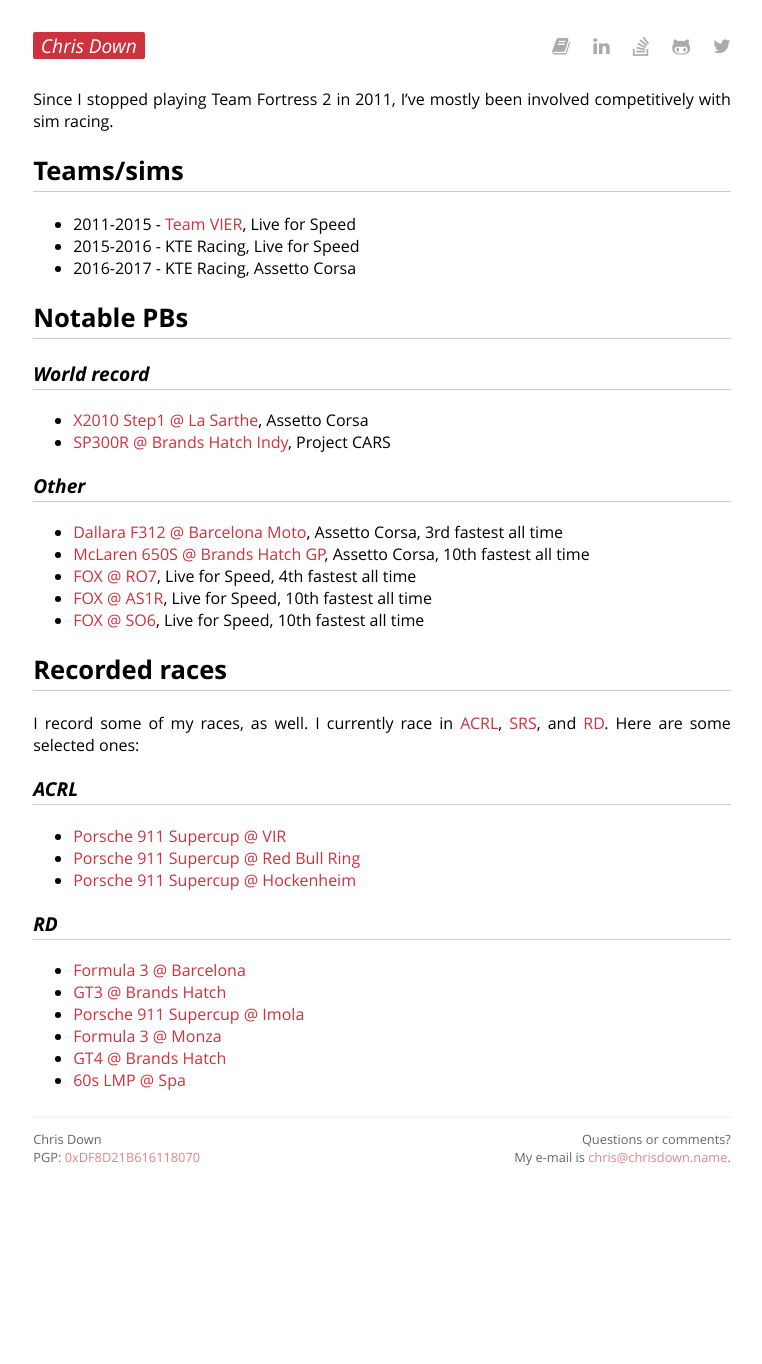
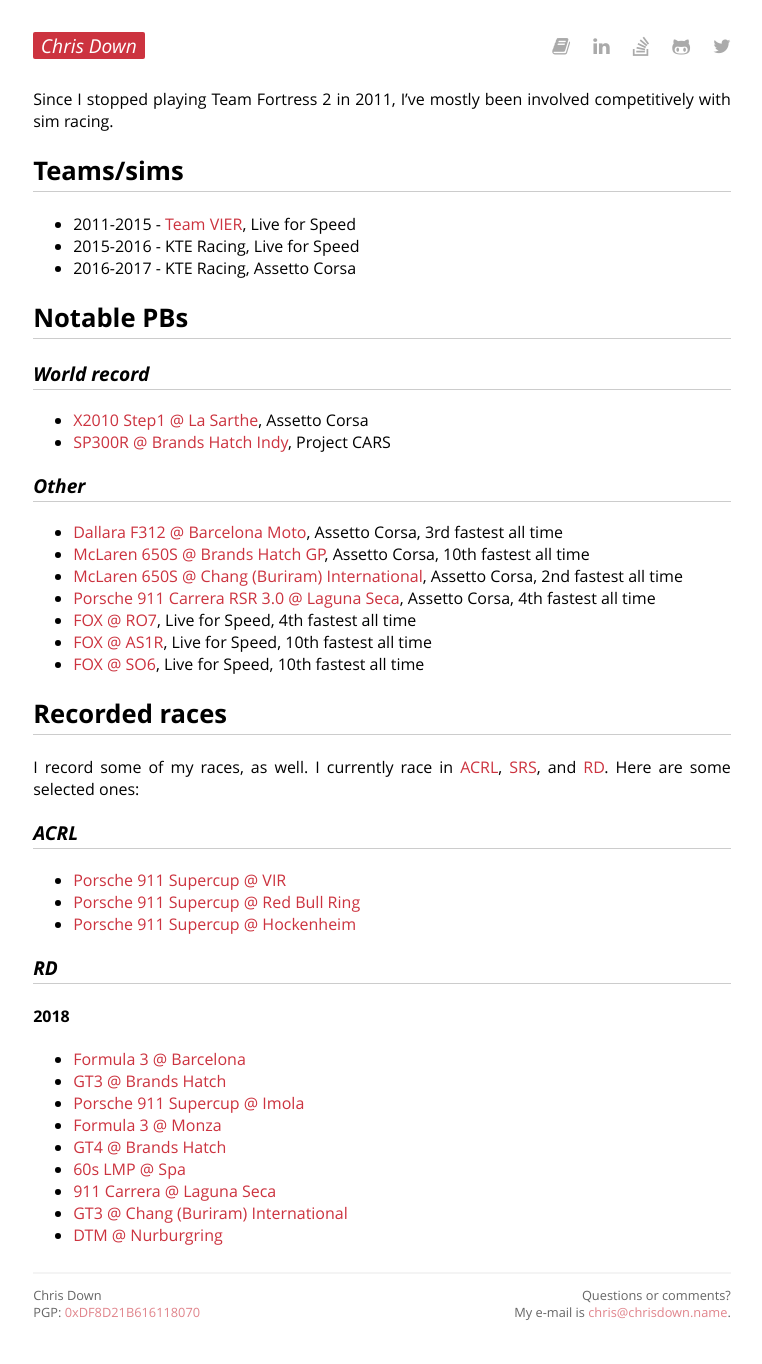
Before and after one commit to cdown/chrisdown.name, a Jekyll site: the page built from racing.md, in a window 1280 px wide. Shown: the whole page, without its empty margins (258-1020 px from the left). Built offline with Jekyll 4.4.1, drawn with Linux system fonts in a browser that asks for light colours; before the commit the page ends 1209 px from its top, so only the background shows below that.

Commit message:
sim: Add some more records

```diff
--- a/racing.md
+++ b/racing.md
@@ -28,6 +28,12 @@ competitively with sim racing.
 - [McLaren 650S @ Brands Hatch
   GP](https://www.youtube.com/watch?v=cAo6T45IUGE), Assetto Corsa, 10th fastest
   all time
+- [McLaren 650S @ Chang (Buriram)
+  International](https://www.youtube.com/watch?v=9xpdLmuXRYs), Assetto Corsa,
+  2nd fastest all time
+- [Porsche 911 Carrera RSR 3.0 @ Laguna
+  Seca](https://www.youtube.com/watch?v=cjzQoYVtUi8), Assetto Corsa, 4th
+  fastest all time
 - [FOX @ RO7](https://www.youtube.com/watch?v=wO0XxZdd-XQ), Live for Speed, 4th
   fastest all time
 - [FOX @ AS1R](https://www.youtube.com/watch?v=bpRAhw2Phlc), Live for Speed,
@@ -51,9 +57,16 @@ Here are some selected ones:
 
 ### RD
 
+#### 2018
+
 - [Formula 3 @ Barcelona](https://www.youtube.com/watch?v=3Bfn3qkzGRs)
 - [GT3 @ Brands Hatch](https://www.youtube.com/watch?v=0w7eXvuIFWQ)
 - [Porsche 911 Supercup @ Imola](https://www.youtube.com/watch?v=or8lJBGkA5Q)
 - [Formula 3 @ Monza](https://www.youtube.com/watch?v=Isg5zc-JMQg)
 - [GT4 @ Brands Hatch](https://www.youtube.com/watch?v=eJ9YsVkOGDs)
 - [60s LMP @ Spa](https://www.youtube.com/watch?v=ncaGx8nJC-A)
+- [911 Carrera @ Laguna
+  Seca](https://www.youtube.com/watch?v=mVhwrII5F_w)
+- [GT3 @ Chang (Buriram)
+  International](https://www.youtube.com/watch?v=F7-ztn30jYs)
+- [DTM @ Nurburgring](https://www.youtube.com/watch?v=aJ7CUZadSyY)
```
